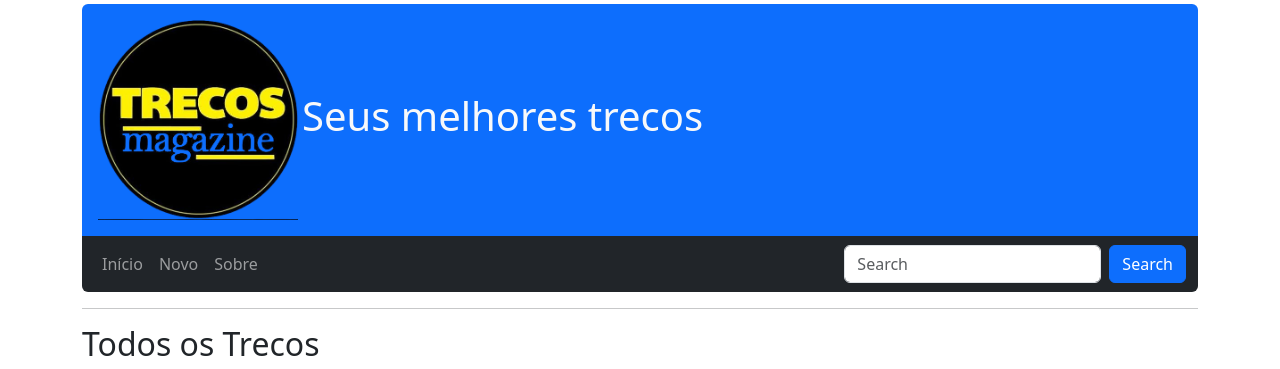
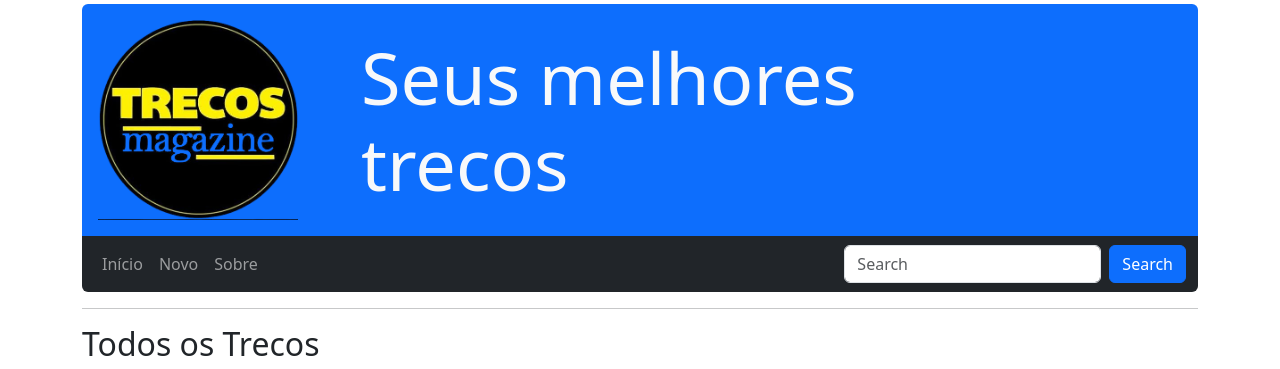
Before and after one commit to Giancsa/atividade_flask, a Flask app: page / in a window 1280 px wide. Shown: the top 369 px of the page. Run offline with Flask 3, Linux system fonts and the light colour scheme; data comes from the database, SQL or seed files in the repository; some libraries are stand-ins or nearby versions.

Commit message:
Update _base.html

```diff
--- a/templates/_base.html
+++ b/templates/_base.html
@@ -15,14 +15,14 @@
         <div class=" mt-1">
 
 
-            <div class="p-3 bg-primary text-white rounded-top ">
-                <div class="d-flex align-items-center               justify-content-start">
+            <div class="p-3 bg-primary text-white rounded-top position-relative ">
+                <div class="d-flex align-items-center justify-content-start">
                     <a href="{{ url_for('index') }}">
                      <img src="{{ url_for('static', filename='img/logo.png') }}" alt="Logo Trecos" class="img-fluid"
                         width="200">
                     </a>
 
-                    <a href="{{ url_for('index') }}" class="text-light text-decoration-none"><h1 class="ms-1 justify-content-center">Seus melhores trecos</h1></a>
+                    <a href="{{ url_for('index') }}" class="text-light text-decoration-none"><h1 class=" display-2 position-absolute top-50 start-50 translate-middle">Seus melhores trecos</h1></a>
 
                 </div>
             </div>
```
